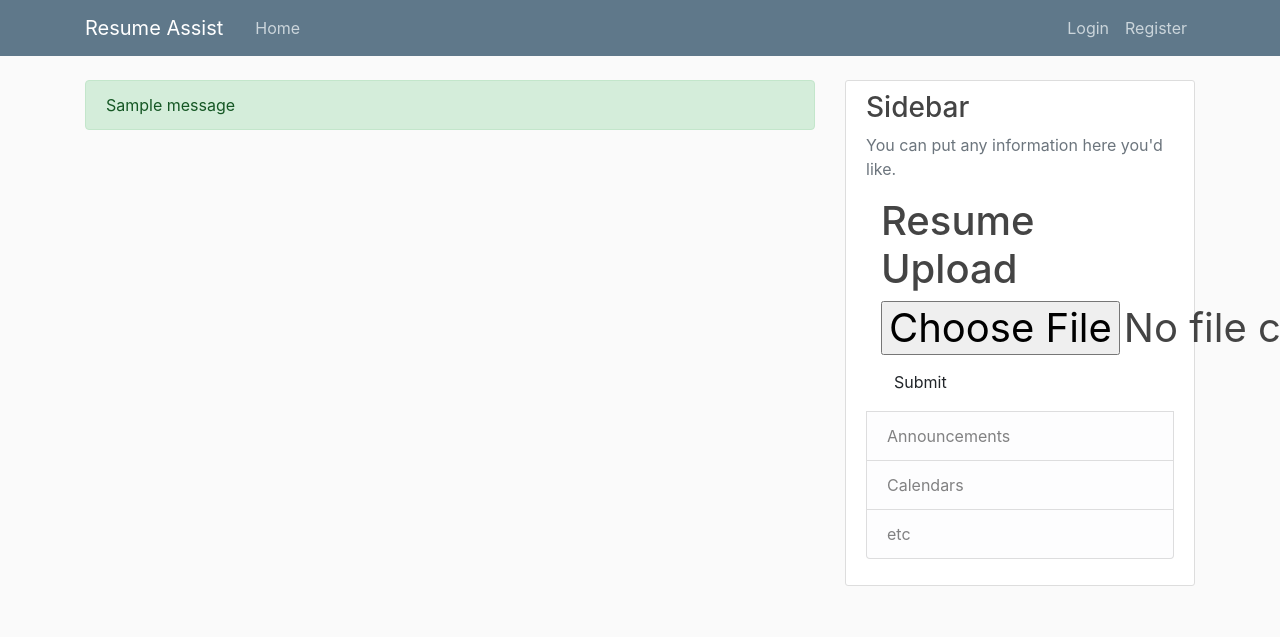
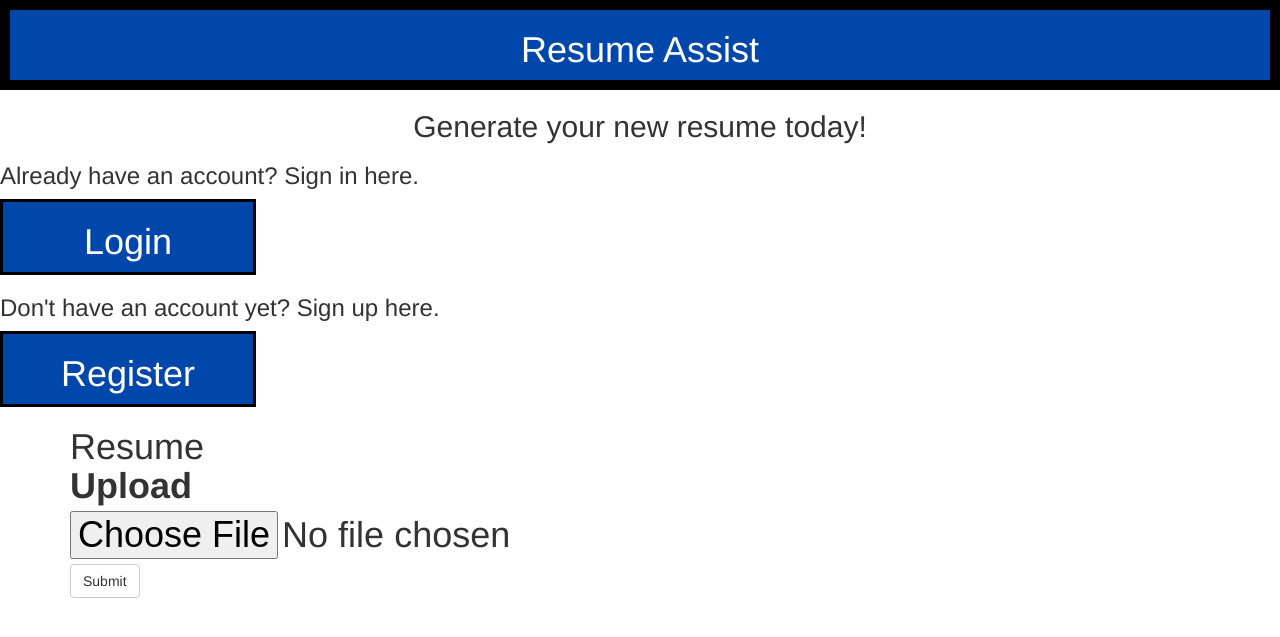
Before and after one commit to sairabbas/ResumeAssist, a Flask app: page / in a window 1280 px wide; the page is wider, and only the part inside the window is pictured. Shown: the top 637 px of that part. Run offline with Flask 2, Linux system fonts and the light colour scheme; one stand-in notice (Sample message) is shown; some libraries are stand-ins or nearby versions.

Commit message:
UI updates

```diff
--- a/app.py
+++ b/app.py
@@ -1,8 +1,11 @@
+import flask_login
 from flask import Flask, render_template, url_for, flash, redirect, request
 from flask_login import current_user, login_required, login_user, logout_user
 from flask_login import LoginManager
 from flask_login import UserMixin
 from flask_sqlalchemy import SQLAlchemy
+from werkzeug.security import check_password_hash
+
 from forms import RegistrationForm, LoginForm
 from flask_bootstrap import Bootstrap
 
@@ -11,6 +14,7 @@ app.config['SECRET_KEY'] = '57916289bb0b13ce0c676dfde280ba245'
 app.config['SQLALCHEMY_TRACK_MODIFICATIONS'] = False
 app.config['SQLALCHEMY_DATABASE_URI'] = 'sqlite:///db.sqlite3'
 
+bootstrap = Bootstrap(app)
 db = SQLAlchemy(app)
 
 login_manager = LoginManager()
@@ -18,9 +22,7 @@ login_manager.init_app(app)
 login_manager.login_view = 'login'
 login_manager.login_message_category = 'info'
 
-bootstrap = Bootstrap(app)
-
-@app.login_manager.user_loader
+@login_manager.user_loader
 def load_user(user_id):
     return User.query.get(int(user_id))
 
@@ -52,7 +54,6 @@ def home():
 @app.route("/register", methods=['GET', 'POST'])
 def register():
     form = RegistrationForm()
-
     if form.validate_on_submit():
         hashed_password = form.password.data
         user = User(username=form.username.data,
@@ -60,10 +61,8 @@ def register():
                     password=hashed_password)
         db.session.add(user)
         db.session.commit()
-        flash('Your account has been created!')
-        return redirect(url_for('home'))
-    return render_template('register.html', title='Register', form=form)
-
+        return redirect(url_for('dashboard'))
+    return render_template('register.html', form=form)
 
 @app.route("/login", methods=['GET', 'POST'])
 def login():
@@ -71,21 +70,24 @@ def login():
     if form.validate_on_submit():
         user = User.query.filter_by(username=form.username.data).first()
         if user:
-            if form.password.data == user.password:
-                login_user(user, remember=form.remember.data)
-                return redirect(url_for('home'))
-        flash('Incorrect username/password. Try again.')
-    return render_template('login.html', title='Login', form=form)
-
+           if check_password_hash(user.password, form.password.data):
+              login_user(user, remember=form.remember.data)
+              return redirect(url_for('dashboard'))
+        return '<h1>Incorrect username/password. Try again.</h1>'
+    return render_template('login.html', form=form)
 
 @app.route('/save', methods=['POST'])
 def save():
     file = request.files['inputFile']
-
     newFile = ResumeList(name=file.name, resume=file.read())
     db.session.add(newFile)
     db.session.commit()
     return redirect(url_for('home'))
 
+@app.route('/dashboard')
+@login_required
+def dashboard():
+    return render_template('dashboard.html')
+
 if __name__ == '__main__':
     app.run(debug=True)
--- a/forms.py
+++ b/forms.py
@@ -11,7 +11,7 @@ class LoginForm(FlaskForm):
     username = StringField('Username', validators=[DataRequired(), Length(min=2, max=20)])
     password = PasswordField('Password', validators=[DataRequired()])
     remember = BooleanField('Rememeber Me')
-    submit   = SubmitField('Sign In')
+    submit = SubmitField('Sign In')
 
 
 # NEEDS TO BE CHANGED LATER. JUST A BASE TO WORK FROM
--- a/static/main.css
+++ b/static/main.css
@@ -1,80 +1,18 @@
-body {
-  background: #fafafa;
-  color: #333333;
-  margin-top: 5rem;
+.header {
+    text-align: center;
+    background-color: #0047AB;
+    color: white;
+    height: 100%;
+    width: 100%;
+    overflow: auto;
+    border: 10px solid black;
 }
-
-h1, h2, h3, h4, h5, h6 {
-  color: #444444;
+.box {
+  background-color: #0047AB;
+  width: 20%;
+  border: 3px solid black;
+  text-align: center;
 }
-
-.bg-steel {
-  background-color: #5f788a;
+a:hover {
+    color: cyan !important;
 }
-
-.site-header .navbar-nav .nav-link {
-  color: #cbd5db;
-}
-
-.site-header .navbar-nav .nav-link:hover {
-  color: #ffffff;
-}
-
-.site-header .navbar-nav .nav-link.active {
-  font-weight: 500;
-}
-
-.content-section {
-  background: #ffffff;
-  padding: 10px 20px;
-  border: 1px solid #dddddd;
-  border-radius: 3px;
-  margin-bottom: 20px;
-}
-
-.article-title {
-  color: #444444;
-}
-
-a.article-title:hover {
-  color: #428bca;
-  text-decoration: none;
-}
-
-.article-content {
-  white-space: pre-line;
-}
-
-.article-img {
-  height: 65px;
-  width: 65px;
-  margin-right: 16px;
-}
-
-.article-metadata {
-  padding-bottom: 1px;
-  margin-bottom: 4px;
-  border-bottom: 1px solid #e3e3e3
-}
-
-.article-metadata a:hover {
-  color: #333;
-  text-decoration: none;
-}
-
-.article-svg {
-  width: 25px;
-  height: 25px;
-  vertical-align: middle;
-}
-
-.account-img {
-  height: 125px;
-  width: 125px;
-  margin-right: 20px;
-  margin-bottom: 16px;
-}
-
-.account-heading {
-  font-size: 2.5rem;
-}
--- a/templates/home.html
+++ b/templates/home.html
@@ -1,62 +1,27 @@
-<!DOCTYPE html>
-<html>
+{% extends "bootstrap/base.html" %}
+
+{% block content %}
+{{ super() }}
 <head>
-    <!-- Required meta tags -->
-    <meta charset="utf-8">
-    <meta name="viewport" content="width=device-width, initial-scale=1, shrink-to-fit=no">
-
-    <!-- Bootstrap CSS -->
-    <link rel="stylesheet" href="https://stackpath.bootstrapcdn.com/bootstrap/4.4.1/css/bootstrap.min.css" integrity="sha384-Vkoo8x4CGsO3+Hhxv8T/Q5PaXtkKtu6ug5TOeNV6gBiFeWPGFN9MuhOf23Q9Ifjh">
-    <link rel="stylesheet" type="text/css" href="{{ url_for('static', filename='main.css') }}">
-
-    {% if title %}
-        <title>Resume Assist- {{ title }} </title>
-    {% else %}
-        <title> Resume Assist</title>
-    {% endif %}
+    <link rel="stylesheet" href="{{ url_for('static', filename='main.css') }}">
+    <meta charset="UTF-8">
+    <title>Resume Assist</title>
+    <div class="header">
+        <h1><a style="text-decoration: none; color: white" href="{{ url_for('home') }}">Resume Assist</a></h1>
+    </div>
+    <h2 style="text-align: center "> Generate your new resume today!</h2>
 </head>
 <body>
-    <header class="site-header">
-      <nav class="navbar navbar-expand-md navbar-dark bg-steel fixed-top">
-        <div class="container">
-          <a class="navbar-brand mr-4" href="{{ url_for('home') }}">Resume Assist</a>
-          <button class="navbar-toggler" type="button" data-toggle="collapse" data-target="#navbarToggle" aria-controls="navbarToggle" aria-expanded="false" aria-label="Toggle navigation">
-            <span class="navbar-toggler-icon"></span>
-          </button>
-          <div class="collapse navbar-collapse" id="navbarToggle">
-            <div class="navbar-nav mr-auto">
-              <a class="nav-item nav-link" href="{{ url_for('home') }}">Home</a>
-            </div>
-            <!-- Navbar Right Side -->
-            <div class="navbar-nav">
-              <a class="nav-item nav-link" href="{{ url_for('login') }}">Login</a>
-              <a class="nav-item nav-link" href="{{ url_for('register') }}">Register</a>
-            </div>
-          </div>
-        </div>
-      </nav>
-    </header>
-    <main role="main" class="container">
-      <div class="row">
-        <div class="col-md-8">
-            {% with messages = get_flashed_messages(with_categories=true) %}
-                {% if messages %}
-                    {% for category, message in messages %}
-                        <div class="alert alert-{{ category }}">
-                            {{ message }}
-                        </div>
-                    {% endfor %}
-                {% endif %}
-            {% endwith %}
-            {% block content %}{% endblock %}
-        </div>
-        <div class="col-md-4">
-          <div class="content-section">
-            <h3>Sidebar</h3>
-            <p class='text-muted'>You can put any information here you'd like.
-              <ul class="list-group">
+    <h3> Already have an account? Sign in here.</h3>
+    <div class="box">
+        <h1><a style="text-decoration: none; color: white" href="{{ url_for('login') }}">Login</a></h1>
+    </div>
+    <h3> Don't have an account yet? Sign up here.</h3>
+    <div class="box">
+    <h1><a style="text-decoration: none; color: white" href="{{ url_for('register') }}">Register</a></h1>
+    </div>
 
-                <div class ="container">
+    <div class ="container">
                   <h1>Resume
                     <form method="Post" action="/save" enctype="multipart/form-data">
                       <div>
@@ -68,20 +33,5 @@
                   </h1>
                 </div>
 
-                <li class="list-group-item list-group-item-light">Announcements</li>
-                <li class="list-group-item list-group-item-light">Calendars</li>
-                <li class="list-group-item list-group-item-light">etc</li>
-              </ul>
-            </p>
-          </div>
-        </div>
-      </div>
-    </main>
-
-    <!-- Optional JavaScript -->
-    <!-- jQuery first, then Popper.js, then Bootstrap JS -->
-    <script src="https://code.jquery.com/jquery-3.4.1.slim.min.js" integrity="sha384-J6qa4849blE2+poT4WnyKhv5vZF5SrPo0iEjwBvKU7imGFAV0wwj1yYfoRSJoZ+n" crossorigin="anonymous"></script>
-    <script src="https://cdn.jsdelivr.net/npm/popper.js@1.16.0/dist/umd/popper.min.js" integrity="sha384-Q6E9RHvbIyZFJoft+2mJbHaEWldlvI9IOYy5n3zV9zzTtmI3UksdQRVvoxMfooAo" crossorigin="anonymous"></script>
-    <script src="https://stackpath.bootstrapcdn.com/bootstrap/4.4.1/js/bootstrap.min.js" integrity="sha384-wfSDF2E50Y2D1uUdj0O3uMBJnjuUD4Ih7YwaYd1iqfktj0Uod8GCExl3Og8ifwB6" crossorigin="anonymous"></script>
 </body>
-</html>
+{% endblock %}
```
Also changed, not shown: templates/dashboard.html (added, +217 -0 lines), templates/login.html (+16 -14 lines), templates/register.html (+14 -10 lines), db.sqlite3, templates/images/Logo.jpg (added).
